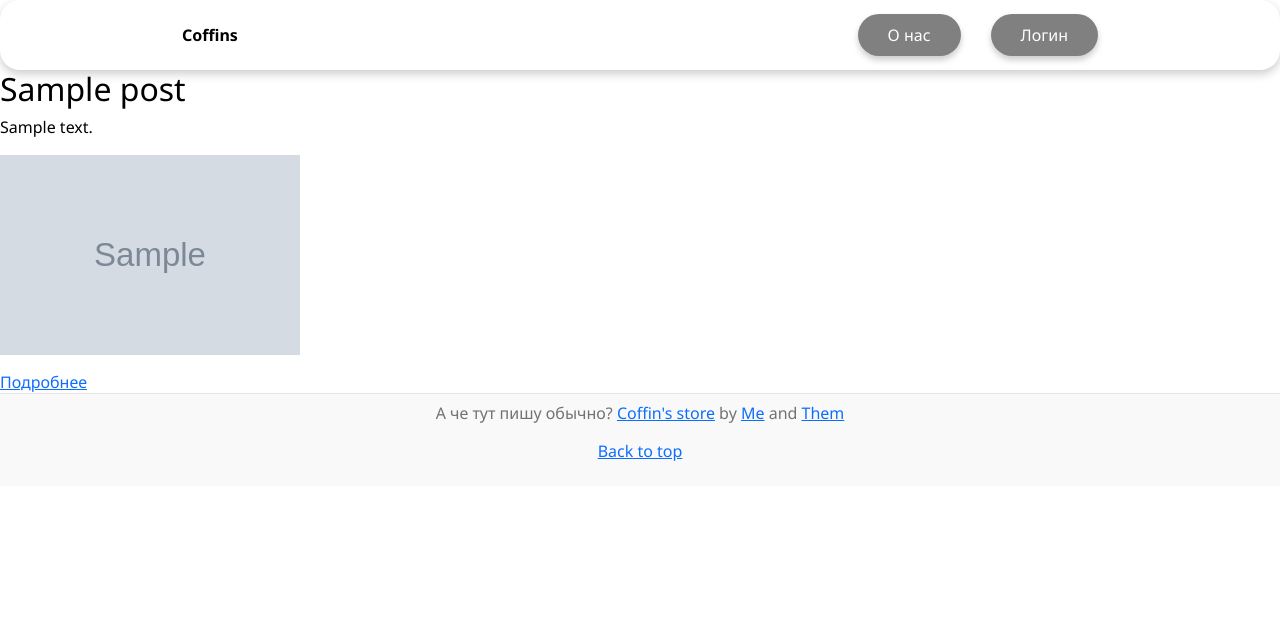
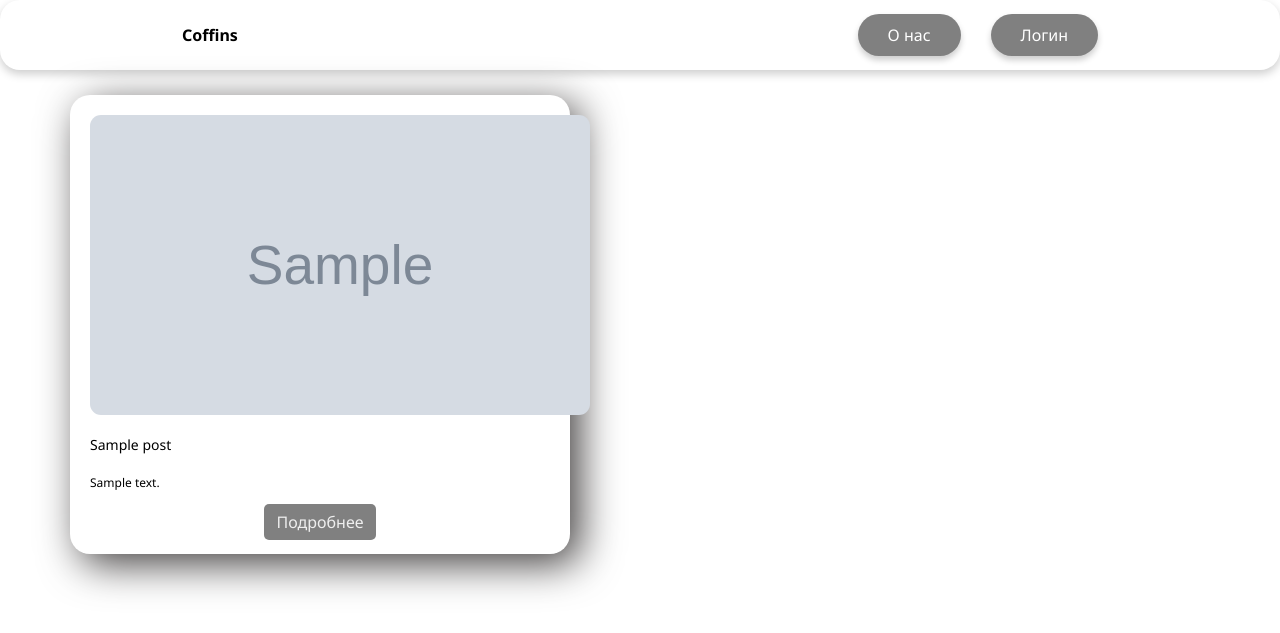
Before and after one commit to unlimmitted/Coffin_Web_Shop, a Django app: template templates/main.html in a window 1280 px wide. Shown: the top 633 px of the page. Run offline with Django 3.2, Linux system fonts and the light colour scheme; the template is opened without the code that fills it: most values are stand-ins (such as "Sample title", 1, 10 or a date in 2020); grey boxes marked "Sample" are stand-in pictures; some libraries are stand-ins or nearby versions.

Commit message:
Corrective commit

```diff
--- a/templates/base.html
+++ b/templates/base.html
@@ -101,6 +101,55 @@
     footer {
     display: block;
 }
+    .card {
+        background-color: #fff;
+        width: 500px;
+        border-radius: 20px;
+        padding: 20px;
+        box-shadow: 10px 10px 40px #434040;
+
+
+    }
+
+    .card-img {
+        border-radius: 11px;
+    }
+
+    .card-title {
+        margin-top: 20px;
+        font-size: 14px;
+        font-weight: 500;
+    }
+
+    .card-sub {
+        font-size: 12px;
+        font-weight: 300;
+        margin-top: 20px;
+    }
+
+    .btn-keeper {
+        margin-top: 20px;
+        text-align: center;
+    }
+
+    .btn {
+        background-color: grey;
+        padding: 7px 12px;
+        text-decoration: none;
+        color: #eee;
+        border-radius: 5px;
+        transition: background-color 0.5s linear;
+    }
+
+    .btn:hover {
+        background-color: ;
+    }
+
+    .osn {
+        padding-top: 25px;
+        padding-left: 70px;
+        float: left;
+    }
 </style>
 </head>
 <body>
@@ -123,10 +172,4 @@
 {% endblock %}
 
 
-<footer class="blog-footer">
-  <p>А че тут пишу обычно? <a href="{% url 'grob' %}"> Coffin's store</a> by <a href="https://github.com/unlimmitted">Me</a> and <a href="https://github.com/BotEto">Them</a></p>
-  <p>
-    <a href="#">Back to top</a>
-  </p>
-</footer>
 </html>
--- a/templates/main.html
+++ b/templates/main.html
@@ -2,11 +2,19 @@
 {% load static %}
 {% block content %}
     {% for p in posts %}
-            <h2>{{ p.title }}</h2>
-            <p>{{ p.content }}</p>
+        <div class='osn'>
+        <div class='card'>
             {% if p.photo %}
-                <p><img src="{{ p.photo.url }}" width="300" height="200"></p>
+            <img class='card-img' src='{{ p.photo.url }}' width="500" height="300">
             {% endif %}
-        <a href="{% url 'details' p.slug %}">Подробнее</a>
+            <div class='card-title'>{{ p.title }}</div>
+            <div class='card-sub'>
+                {{ p.content }}
+            </div>
+            <div class='btn-keeper'>
+                <a class='btn' href="{% url 'details' p.slug %}">Подробнее</a>
+            </div>
+        </div>
+    </div>
     {% endfor %}
 {% endblock %}
```
